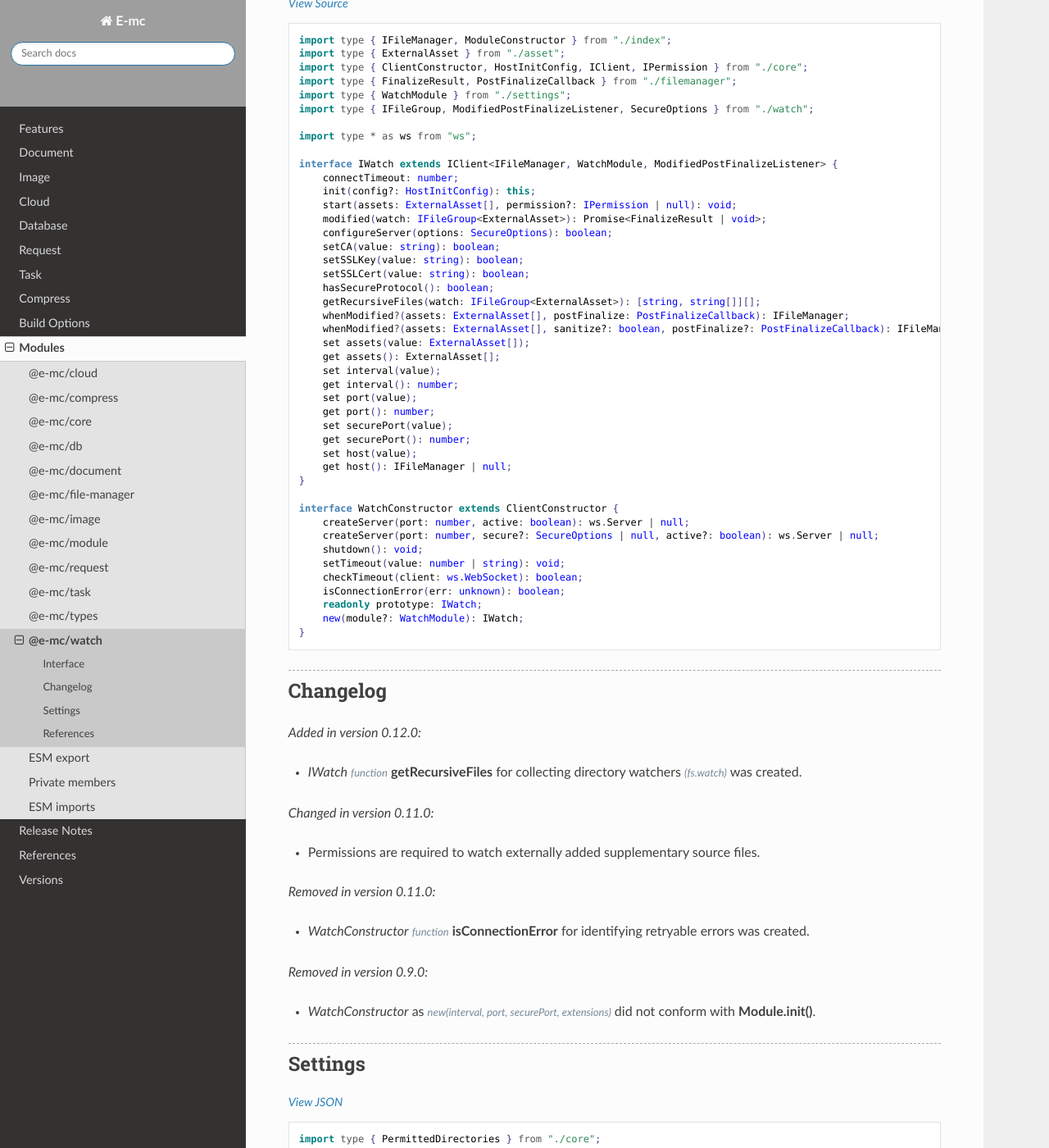
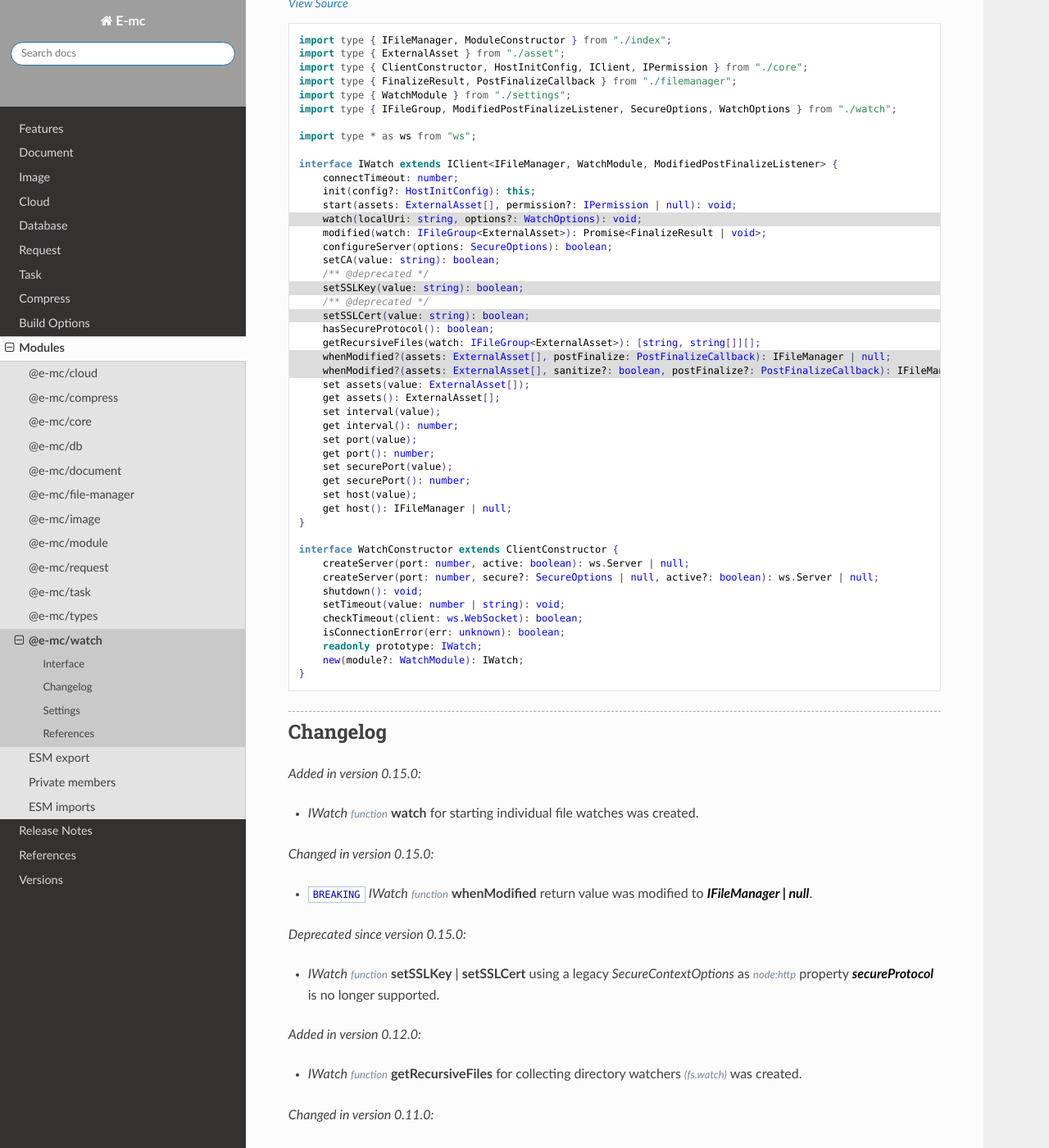
Before and after one commit to anpham6/chrome-docs, a Sphinx documentation site: the page built from source/modules/watch.rst, in a window 1280 px wide and 1400 px high, scrolled down 233 px. Shown: the whole window at 82% size. Built offline with Sphinx 7.4.7 and the Read the Docs theme 3.1.0, drawn with Linux system fonts in a browser that asks for light colours; grey boxes are pictures that could not be loaded.

```diff
--- a/source/modules/module.rst
+++ b/source/modules/module.rst
@@ -260,6 +261,10 @@ Interface
 
 Changelog
 =========
+
+.. versionchanged:: 0.15.0
+
+  - ``BREAKING`` *IModule* :alt:`function` **readFile** | **writeFile** non-synchronous variations implemented the :target:`Abortable` interface.
 
 .. versionadded:: 0.14.7
 
--- a/source/modules/watch.rst
+++ b/source/modules/watch.rst
@@ -9,13 +9,14 @@ Interface
 
 .. code-block::
   :caption: `View Source <https://www.unpkg.com/@e-mc/types/lib/index.d.ts>`_
+  :emphasize-lines: 14,19,21,24-25
 
   import type { IFileManager, ModuleConstructor } from "./index";
   import type { ExternalAsset } from "./asset";
   import type { ClientConstructor, HostInitConfig, IClient, IPermission } from "./core";
   import type { FinalizeResult, PostFinalizeCallback } from "./filemanager";
   import type { WatchModule } from "./settings";
-  import type { IFileGroup, ModifiedPostFinalizeListener, SecureOptions } from "./watch";
+  import type { IFileGroup, ModifiedPostFinalizeListener, SecureOptions, WatchOptions } from "./watch";
 
   import type * as ws from "ws";
 
@@ -23,15 +24,18 @@ Interface
       connectTimeout: number;
       init(config?: HostInitConfig): this;
       start(assets: ExternalAsset[], permission?: IPermission | null): void;
+      watch(localUri: string, options?: WatchOptions): void;
       modified(watch: IFileGroup<ExternalAsset>): Promise<FinalizeResult | void>;
       configureServer(options: SecureOptions): boolean;
       setCA(value: string): boolean;
+      /** @deprecated */
       setSSLKey(value: string): boolean;
+      /** @deprecated */
       setSSLCert(value: string): boolean;
       hasSecureProtocol(): boolean;
       getRecursiveFiles(watch: IFileGroup<ExternalAsset>): [string, string[]][];
-      whenModified?(assets: ExternalAsset[], postFinalize: PostFinalizeCallback): IFileManager;
-      whenModified?(assets: ExternalAsset[], sanitize?: boolean, postFinalize?: PostFinalizeCallback): IFileManager;
+      whenModified?(assets: ExternalAsset[], postFinalize: PostFinalizeCallback): IFileManager | null;
+      whenModified?(assets: ExternalAsset[], sanitize?: boolean, postFinalize?: PostFinalizeCallback): IFileManager | null;
       set assets(value: ExternalAsset[]);
       get assets(): ExternalAsset[];
       set interval(value);
@@ -57,6 +61,18 @@ Interface
 
 Changelog
 =========
+
+.. versionadded:: 0.15.0
+
+  - *IWatch* :alt:`function` **watch** for starting individual file watches was created.
+
+.. versionchanged:: 0.15.0
+
+  - ``BREAKING`` *IWatch* :alt:`function` **whenModified** return value was modified to :target:`IFileManager | null`.
+
+.. deprecated:: 0.15.0
+
+  - *IWatch* :alt:`function` **setSSLKey** | **setSSLCert** using a legacy *SecureContextOptions* as :alt:`node:http` property :target:`secureProtocol` is no longer supported.
 
 .. versionadded:: 0.12.0
 
```
Also changed, not shown: other parts of source/modules/module.rst (+1 -0 lines), source/modules/request.rst (+14 -4 lines), source/release_notes/added.rst (+7 -0 lines), source/release_notes/changed.rst (+7 -0 lines).
